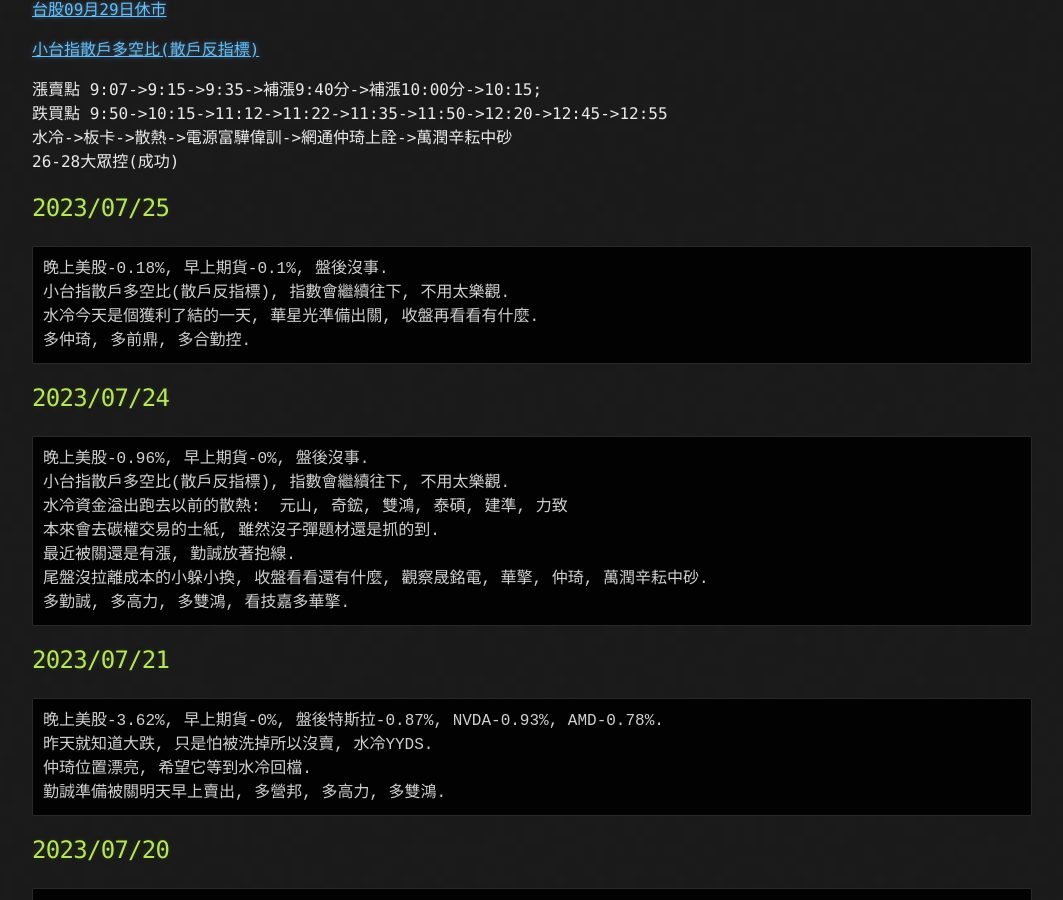
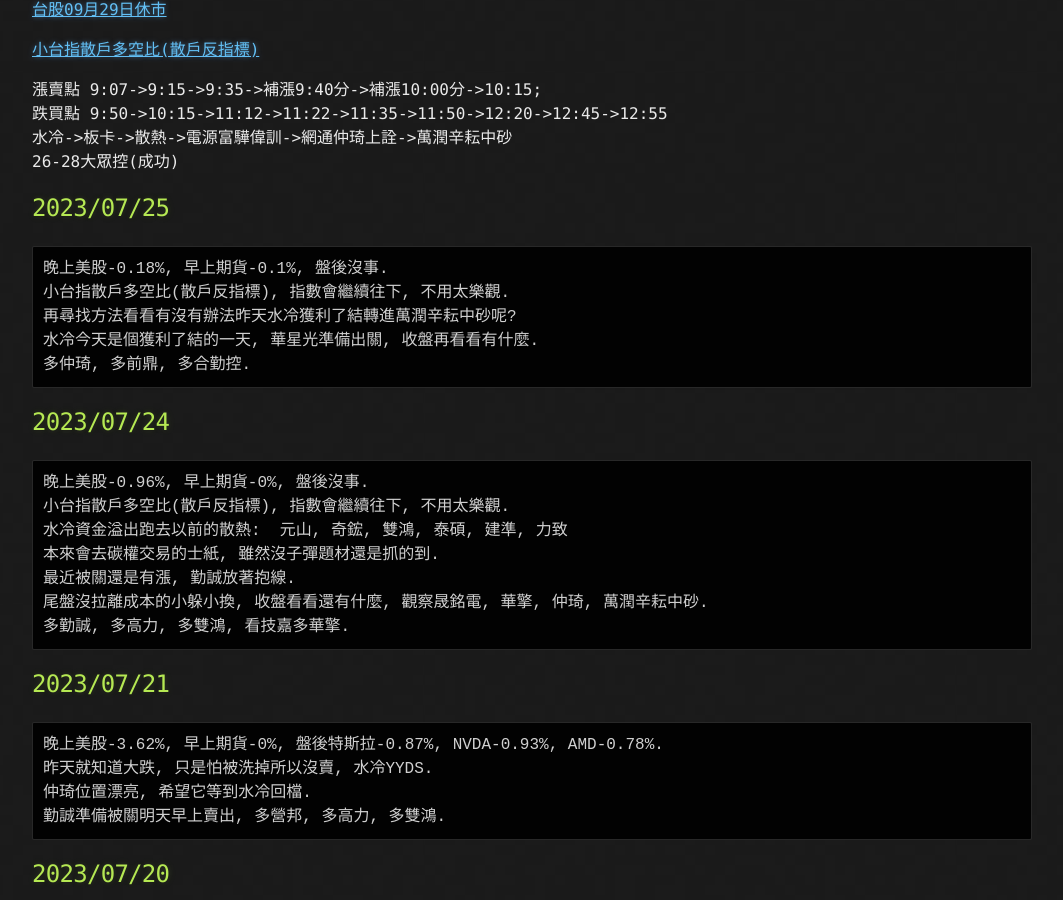
Before and after one commit to lepg5487/Stock_God, a Jekyll site: the page built from index.md, in a window 1280 px wide and 900 px high, scrolled down 460 px. Shown: the whole window, without its empty margins (108-1171 px from the left). Built offline with Jekyll 4.4.1, drawn with Linux system fonts in a browser that asks for light colours; our own code applies the rules of GitHub Pages for plain Markdown files.

Commit message:
Update index.md

````diff
--- a/index.md
+++ b/index.md
@@ -25,6 +25,7 @@ layout: testlayouts
 ```
 晚上美股-0.18%, 早上期貨-0.1%, 盤後沒事.
 小台指散戶多空比(散戶反指標), 指數會繼續往下, 不用太樂觀.
+再尋找方法看看有沒有辦法昨天水冷獲利了結轉進萬潤辛耘中砂呢?
 水冷今天是個獲利了結的一天, 華星光準備出關, 收盤再看看有什麼.
 多仲琦, 多前鼎, 多合勤控.
 ```
````
